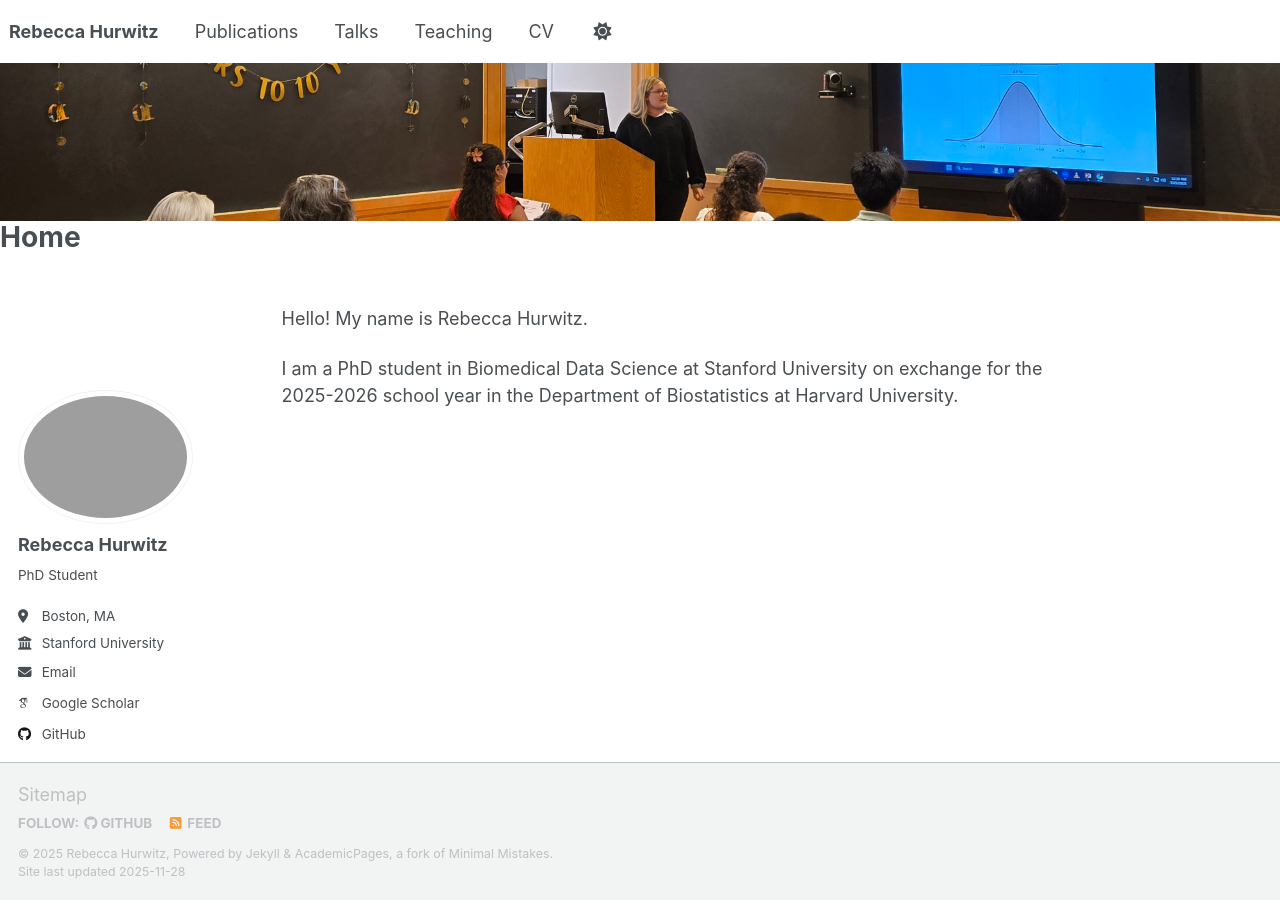
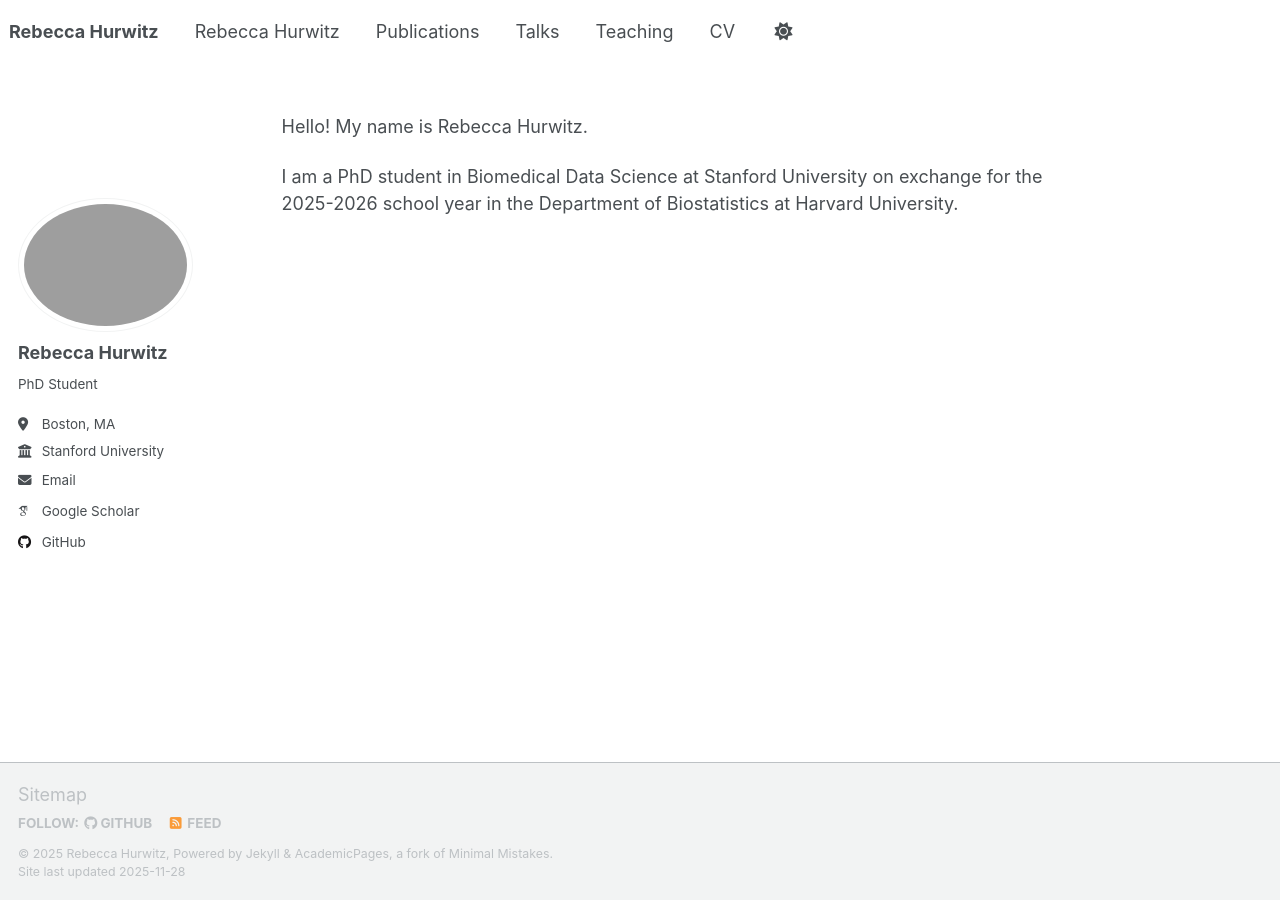
Before and after one commit to rebeccahurwitz/rebeccahurwitz.github.io, a Jekyll site: the page built from _pages/about.md, in a window 1280 px wide and 900 px high. Built offline with Jekyll 4.4.1, drawn with Linux system fonts in a browser that asks for light colours; some web fonts are replaced; a script that is not in the unit is left out.

Commit message:
Update masthead.html

```diff
--- a/_includes/masthead.html
+++ b/_includes/masthead.html
@@ -1,18 +1,12 @@
 {% include base_path %}
-
-<div class="site-banner">
-  <img src="{{ base_path }}/images/teaching_banner.jpg" alt="Site banner" />
-  {% if page.url == "/" %}
-    <h1 class="site-banner__title">Home</h1>
-  {% endif %}
-</div>
 
 <div class="masthead">
   <div class="masthead__inner-wrap">
     <div class="masthead__menu">
       <nav id="site-nav" class="greedy-nav">
-        <button><div class="navicon"></div></button>
+        <button><span class="navicon"></span></button>
         <ul class="visible-links">
+          <li class="masthead__menu-item masthead__menu-item--lg persist"><a href="{{ base_path }}/">{{ site.title }}</a></li>
           {% for link in site.data.navigation.main %}
             {% if link.url contains 'http' %}
               {% assign domain = '' %}
```
